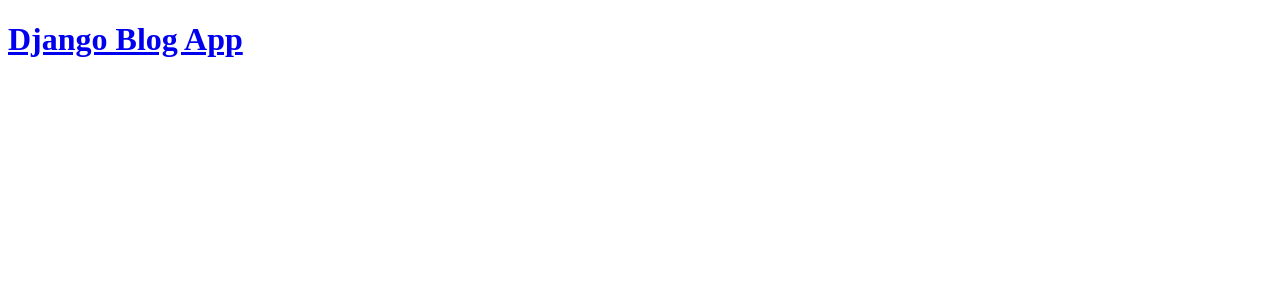
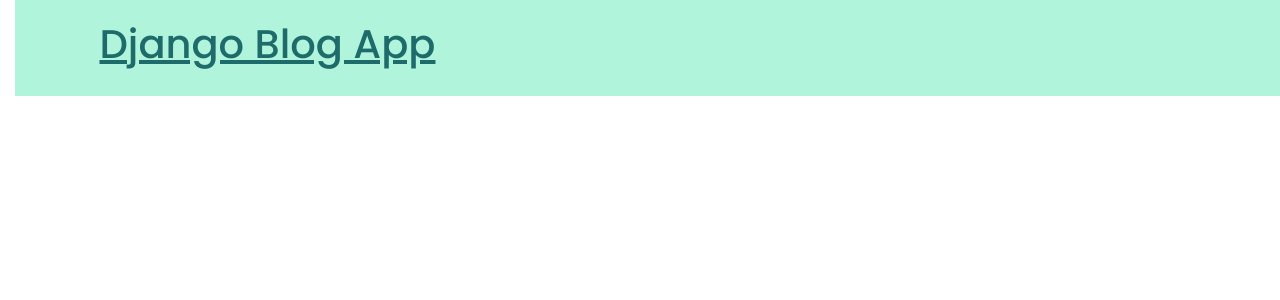
Before and after one commit to Omayyga/django-blog, a Django app: page / in a window 1280 px wide. Shown: the top 300 px of the page. Run offline with Django 4.2, Linux system fonts and the light colour scheme; data that the repository does not hold is empty.

Commit message:
Settings Changes, + View and template for detailed blog posts, CSS added.

```diff
--- /dev/null
+++ b/blog/static/css/blog.css
@@ -0,0 +1,91 @@
+h1 a, h2 a {
+    color: #1e6b6b;
+}
+
+body {
+    padding-left: 15px;
+    font-family: 'Poppins';
+}
+
+.site-name {
+    background-color: #b0f5db;
+    margin-top: 0;
+    margin-bottom: 40px;
+    padding: 20px 20px 20px 40px;
+
+}
+
+.page-header h1,
+.page-header h1 a,
+.page-header h1 a:visited,
+.page-header h1 a:activate {
+    color: #ffffff;
+    font-size: 36pt;
+    text-decoration: none;
+
+}
+
+h1,
+h2,
+h3,
+h4 {
+    font-family: 'Poppins', italics;
+
+}
+
+.date {
+    color: #828282;
+
+}
+
+.save {
+    float: right;
+
+}
+
+.post-form textarea,
+.post-form input {
+    width: 100%;
+
+}
+
+.top-menu,
+.top-menu:hover,
+.top-menu:visited {
+    color: #ffffff;
+    float: right;
+    font-size: 26pt;
+    margin-right: 20px;
+
+}
+
+.post {
+    margin-bottom: 70px;
+
+}
+
+.post h2 a,
+.post h2 a:visited {
+    color: #000000;
+
+}
+
+.post > .date,
+.post > .actions {
+    float: right;
+
+}
+
+.btn-secondary,
+.btn-secondary:visited {
+    color: #c25100;
+    background: none;
+    border-color: #c25100;
+
+}
+
+.btn-secondary:hover {
+    color: #ffffff;
+    background-color: #c25100;
+
+}
--- /dev/null
+++ b/blog/templates/blog/base.html
@@ -0,0 +1,27 @@
+{% load static %}
+<!DOCTYPE html>
+<html>
+    <head>
+        <title>Django Blog App</title>
+        <link rel="stylesheet" href="https://cdn.jsdelivr.net/npm/bootstrap@5.1.3/dist/css/bootstrap.min.css" integrity="sha384-1BmE4kWBq78iYhFldvKuhfTAU6auU8tT94WrHftjDbrCEXSU1oBoqyl2QvZ6jIW3" crossorigin="anonymous">
+        <link rel="stylesheet" href="https://fonts.googleapis.com/css2?family=Poppins:ital,wght@0,100;0,200;0,300;0,400;0,500;0,600;0,700;0,800;0,900;1,100;1,200;1,300;1,400;1,500;1,600;1,700;1,800;1,900&display=swap" >
+        <link rel = "stylesheet" href = "{% static 'css/blog.css' %}">
+    </head>
+    <body>
+        <header class = "site-name">
+            <div class = "container">
+                <h1><a href="/"> Django Blog App</a></h1>
+            </div>
+        </header>
+
+
+        <main class = "container">
+            <div class = "row">
+                <div class = "col">
+                    {% block content %}
+                    {% endblock %}
+                </div>
+            </div>
+        </main>
+    </body>
+</html>
--- a/blog/templates/blog/post_list.html
+++ b/blog/templates/blog/post_list.html
@@ -1,18 +1,13 @@
-<!DOCTYPE html>
-<html>
-    <head>
-        <title>Django Blog App</title>
-    </head>
-    <body>
-        <header>
-            <h1><a href="/"> Django Blog App</a></h1>
-        </header>
+{% extends 'blog/base.html' %}
+
+{% block content %}
     {% for post in posts %}
-        <article>
-            <h2><a href = "">{{ post.title }}</a></h2>
+        <article class = "post">
+            <h2><a href = "{% url 'post_detail' pk=post.pk %}">{{ post.title }}</a></h2>
             <p>{{ post.text|linebreaksbr }}</p>
-            <time>published @: {{ post.published }}</time>
+            <time class = "date">
+                {{ post.published }}
+            </time>
         </article>
     {% endfor %}
-    </body>
-</html>
+{% endblock %}
--- a/blog/urls.py
+++ b/blog/urls.py
@@ -3,4 +3,5 @@
 
 urlpatterns = [
     path('', views.post_list, name = 'post_list'),
+    path('post/<int:pk>/', views.post_detail, name = 'post_detail'), # >> adds to the URL with /post and follows post with the post number i.e. 127.0.0.1:8000/post/1/ <<
 ]
--- a/blog/views.py
+++ b/blog/views.py
@@ -1,4 +1,4 @@
-from django.shortcuts import render
+from django.shortcuts import render, get_object_or_404
 from .models import Post # >> the . before models means current directory/application <<
 from django.utils import timezone
 
@@ -6,3 +6,9 @@
 def post_list(request):
     posts = Post.objects.filter(published__lte = timezone.now()).order_by('published')
     return render(request, 'blog/post_list.html', {'posts' : posts}) # >> takes request and calls function to render the template <<
+
+def post_detail(request, pk):
+    Post.objects.get(pk=pk)
+
+    post = get_object_or_404(Post, pk=pk)
+    return render(request, 'blog/post_detail.html', {'post': post})
--- a/mysite/settings.py
+++ b/mysite/settings.py
@@ -116,7 +116,7 @@
 # Static files (CSS, JavaScript, Images)
 # https://docs.djangoproject.com/en/4.2/howto/static-files/
 
-STATIC_URL = 'static/'
+STATIC_URL = '/static/'
 STATIC_ROOT = BASE_DIR / 'static'
 
 # Default primary key field type
```
Also changed, not shown: blog/templates/blog/post_detail.html (added, +13 -0 lines).
